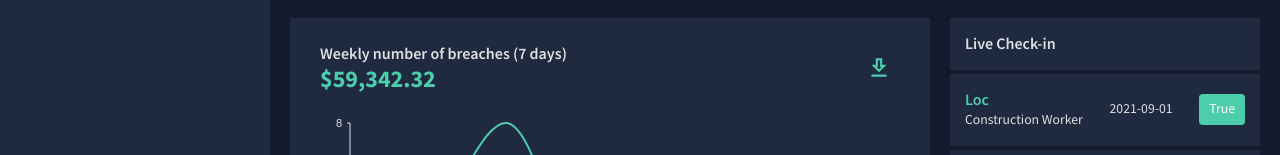
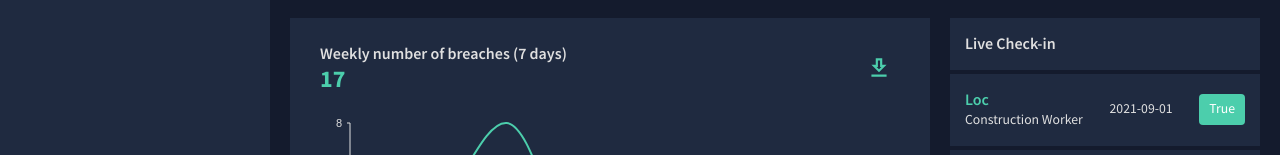
Before and after one commit to BeginnerLoc/ReactJS-Client, a React (Create React App) app: page / in a window 1280 px wide. Shown: the part 325-480 px from the top of the page. Built offline with nearby package versions, Linux system fonts and the light colour scheme; no server answers.

Commit message:
static sum of breaches

```diff
--- a/src/scenes/dashboard/index.jsx
+++ b/src/scenes/dashboard/index.jsx
@@ -215,7 +215,7 @@ const Dashboard = () => {
                 fontWeight="bold"
                 color={colors.greenAccent[500]}
               >
-                $59,342.32
+               17
               </Typography>
             </Box>
             <Box>
```
